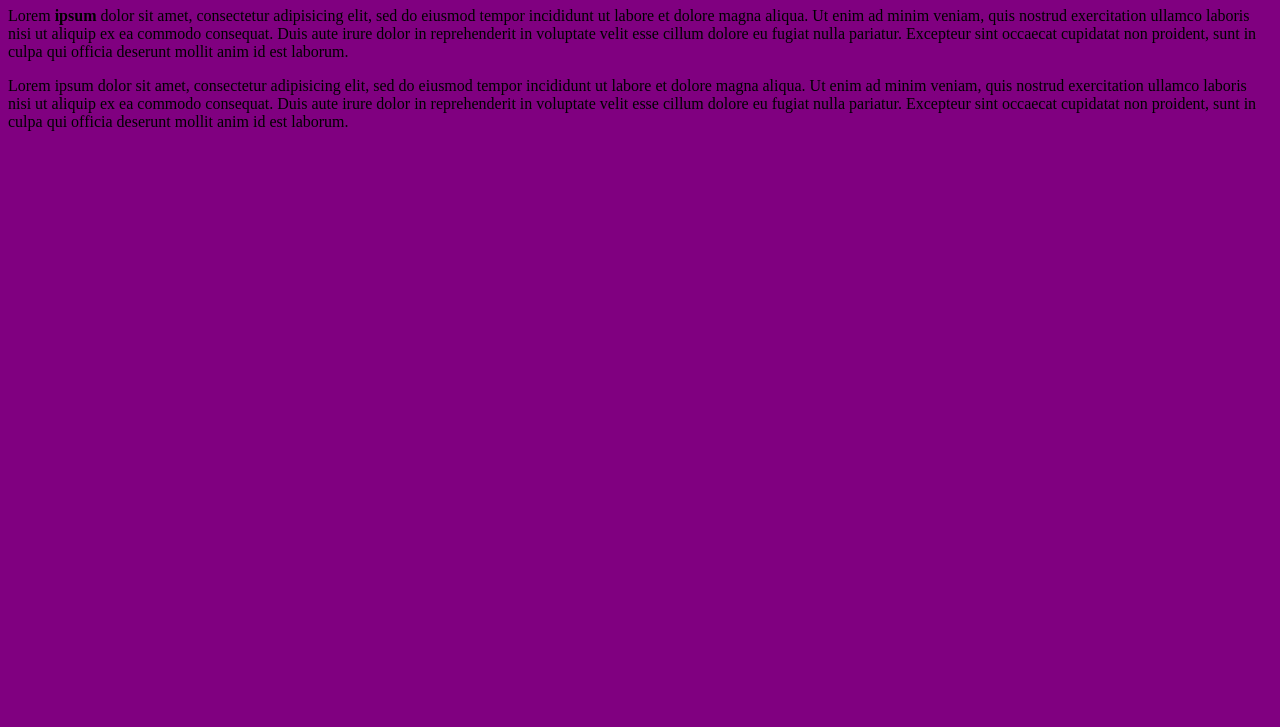
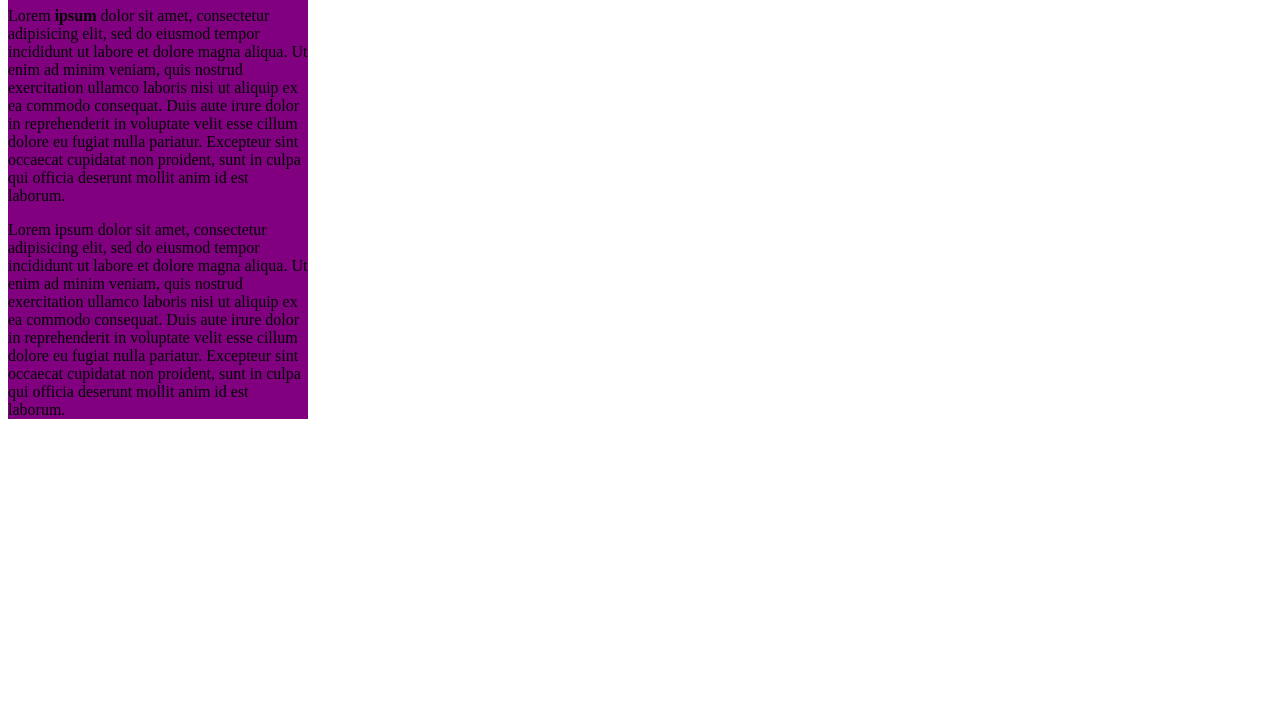
Before and after one commit to harut666/mytest, a plain HTML site: page index.html in a window 1280 px wide. Shown: the part 73-800 px from the top of the page. Drawn offline with Linux system fonts and the light colour scheme.

Commit message:
поставил ширину и цвет

```diff
--- a/style.css
+++ b/style.css
@@ -1,3 +1,4 @@
-body {
+.content {
+    width: 300px;
     background-color: purple;
 }
```
